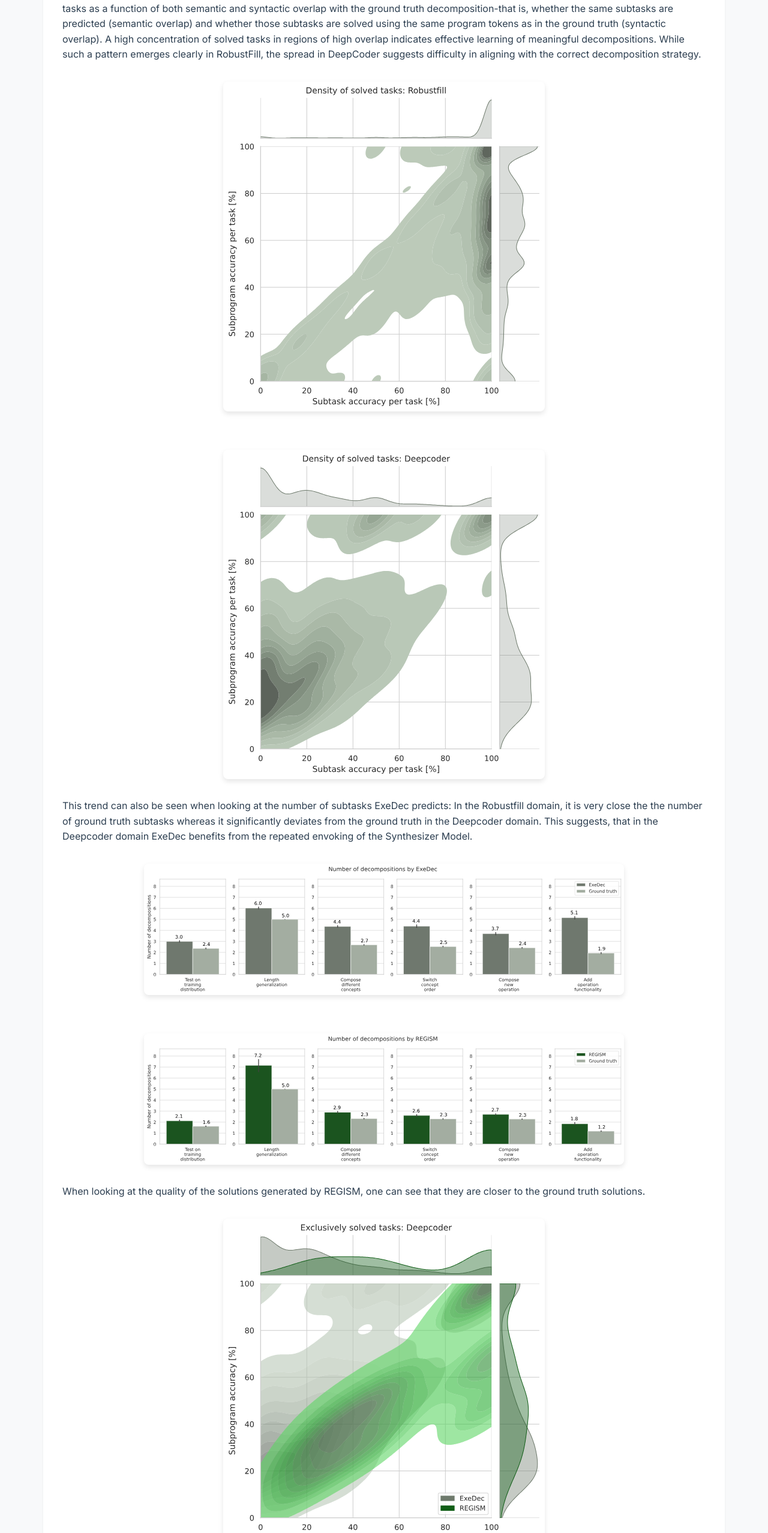
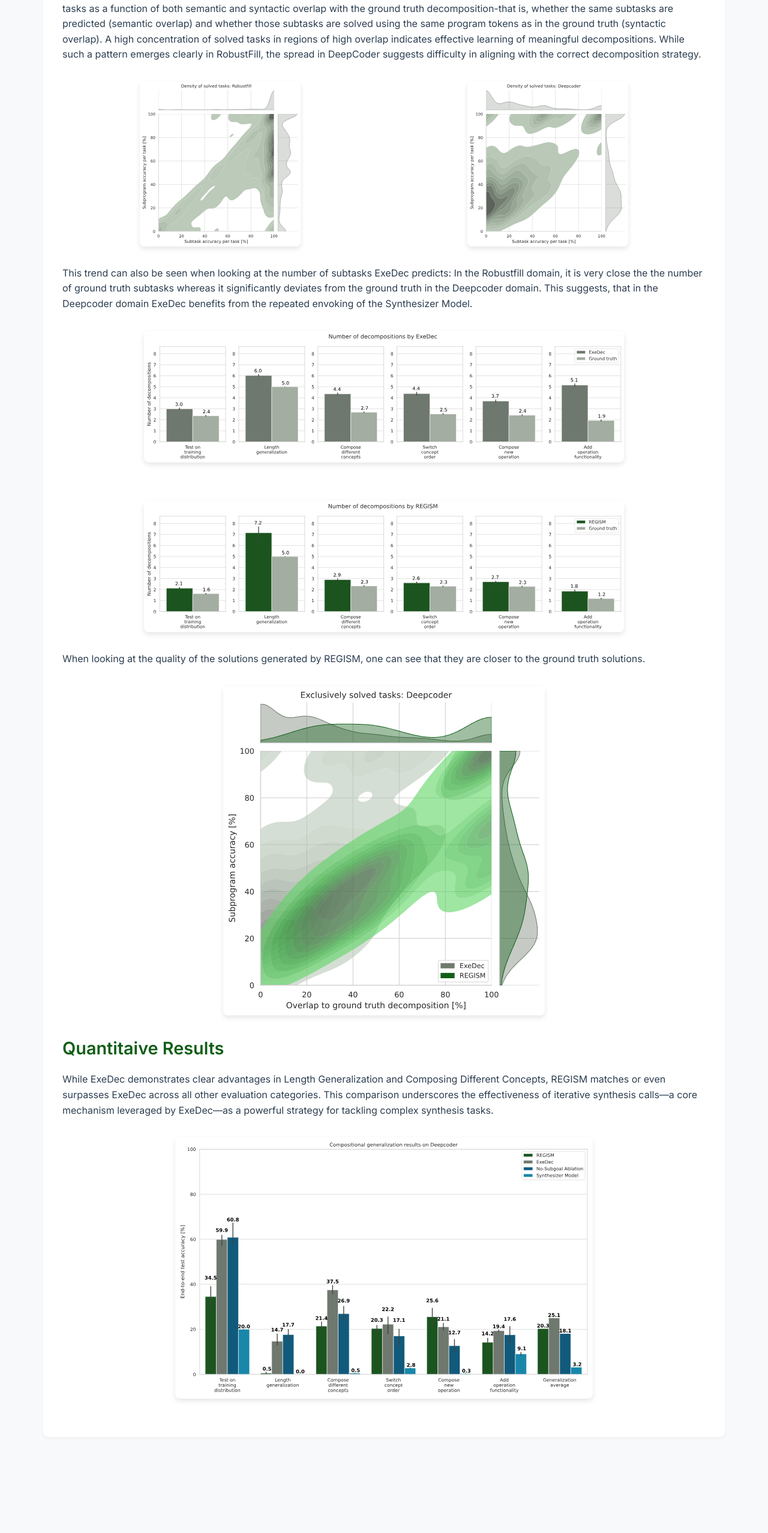
Before and after one commit to jzenkner/regism, a plain HTML site: page index.html in a window 1280 px wide. Shown: the part 3980-6536 px from the top of the page at 60% size. Drawn offline with nearby package versions, Linux system fonts and the light colour scheme.

Commit message:
Update index.html

```diff
--- a/index.html
+++ b/index.html
@@ -186,10 +186,10 @@
     <header>
         <div class="container">
             <div style="position: absolute; top: 1rem; left: 1rem; display: flex; gap: 1rem;">
-                <img src="images/Logo_TUC_de_CMYK (1).svg" alt="tuc" style="height: 86px;">
+                <img src="images/Logo_TUC_de_CMYK (1).svg" alt="tuc" style="height: 85px;">
             </div>
             <div style="position: absolute; top: 1rem; right: 1rem; display: flex; gap: 1rem;">
-                <img src="images/Full_logo.svg" alt="tuc" style="height: 125px;">
+                <img src="images/Full_logo.svg" alt="core" style="height: 1px;">
             </div>
             <div class="title">
                 <h1>Shedding Light in Task Decomposition in Program Synthesis</h1>
@@ -359,8 +359,8 @@
                 The accompanying plots illustrate this discrepancy by showing the density of solved tasks as a function of both semantic and syntactic overlap with the ground truth decomposition-that is, whether the same subtasks are predicted (semantic overlap) and whether those subtasks are solved using the same program tokens as in the ground truth (syntactic overlap).
                 A high concentration of solved tasks in regions of high overlap indicates effective learning of meaningful decompositions. While such a pattern emerges clearly in RobustFill, the spread in DeepCoder suggests difficulty in aligning with the correct decomposition strategy.</p>
             <div style="display: flex; gap: 2%; justify-content: center; flex-wrap: wrap;">
-                <img src="images/solved_tasks_average_density_robustfill.svg" alt="Density of solved tasks on Robustfill" class="main-image" style="width: 50%; height: auto;">
-                <img src="images/solved_tasks_average_density_deepcoder.svg" alt="Density of solved tasks on Deepcoder" class="main-image" style="width: 50%; height: auto;">
+                <img src="images/solved_tasks_average_density_robustfill.svg" alt="Density of solved tasks on Robustfill" class="main-image" style="width: 25%; height: auto;">
+                <img src="images/solved_tasks_average_density_deepcoder.svg" alt="Density of solved tasks on Deepcoder" class="main-image" style="width: 25%; height: auto;">
             </div>
             <p>This trend can also be seen when looking at the number of subtasks ExeDec predicts: In the Robustfill domain, it is very close the the number of ground truth subtasks whereas it significantly deviates from the ground truth in the Deepcoder domain. This suggests, that in the Deepcoder domain ExeDec benefits from the repeated envoking of the Synthesizer Model.</p>
             <div style="display: flex; gap: 2%; justify-content: center; flex-wrap: wrap;">
@@ -372,7 +372,7 @@
 
             <h2>Quantitaive Results</h3>
             <p>	While ExeDec demonstrates clear advantages in Length Generalization and Composing Different Concepts, REGISM matches or even surpasses ExeDec across all other evaluation categories. This comparison underscores the effectiveness of iterative synthesis calls—a core mechanism leveraged by ExeDec—as a powerful strategy for tackling complex synthesis tasks.</p>
-            <img src="images/accuracy_barplot_deepcoder.svg" alt="Accuracy on Deepcoder" class="main-image" style="width: 50%; height: auto;">
+            <img src="images/accuracy_barplot_deepcoder.svg" alt="Accuracy on Deepcoder" class="main-image" style="width: 65%; height: auto;">
             </div>
 
         </section>
```
